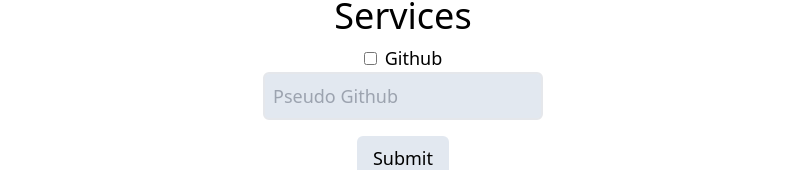
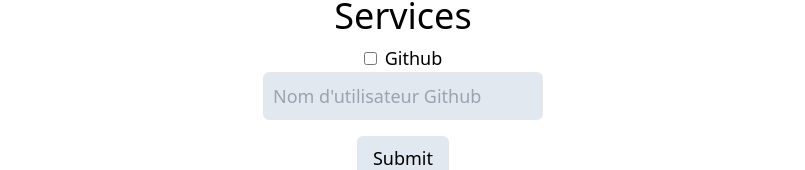
Before and after one commit to SocialGouv/secretariat, a React (Create React App) app in the folder frontend/: page /add-user in a window 1280 px wide. Shown: the part 562-732 px from the top of the page, without its empty margins (237-1042 px from the left). Built offline with nearby package versions, Linux system fonts and the light colour scheme; no server answers.

Commit message:
message field for Hasura errors

```diff
--- a/frontend/src/components/UserCreationForm.js
+++ b/frontend/src/components/UserCreationForm.js
@@ -16,7 +16,7 @@
     ).toLocaleDateString('en-CA'),
     teams: {},
     services: { github: false },
-    githubPseudo: ''
+    githubUsername: ''
   }
   const [inputs, setInputs] = useState(initialValues)
 
@@ -79,7 +79,7 @@
     mutation AddGithubUser($username: String!) {
       add_github_user(username: $username) {
         status
-        text
+        message
       }
     }
   `)
@@ -139,7 +139,7 @@
             if (inputs.services.github) {
               addGithubUser({
                 variables: {
-                  username: inputs.githubPseudo
+                  username: inputs.githubUsername
                 },
                 onCompleted: (data) => {
                   console.log(data.add_github_user)
@@ -243,13 +243,13 @@
             Github
           </label>
           <input
-            name="githubPseudo"
-            value={inputs.githubPseudo}
+            name="githubUsername"
+            value={inputs.githubUsername}
             onChange={handleTextChange}
             disabled={!inputs.services.github}
             className="p-2 border-2 rounded-md disabled:bg-slate-200 disabled:text-slate-500"
             type="text"
-            placeholder="Pseudo Github"
+            placeholder="Nom d'utilisateur Github"
           />
         </div>
       </div>
```
Also changed, not shown: 1 other file (tests, documents, lock files or other folders).
